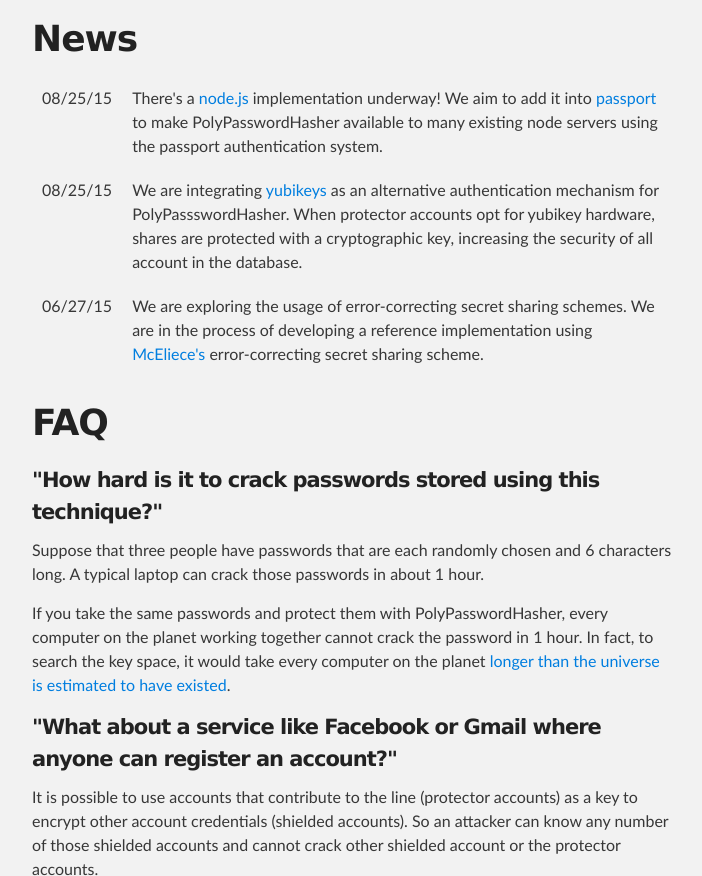
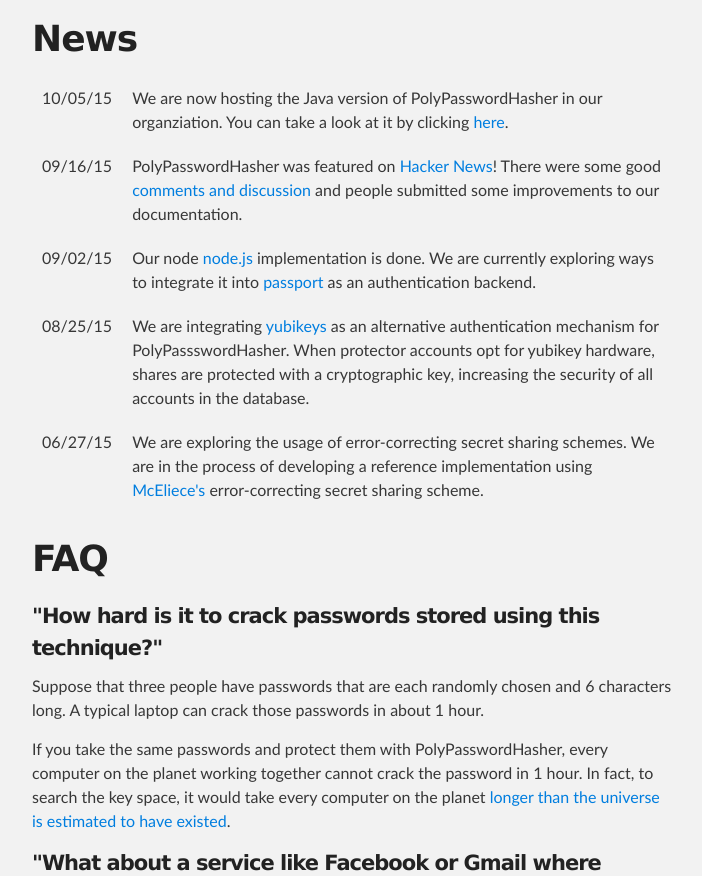
Before and after one commit to PolyPasswordHasher/PolyPasswordHasher, a plain HTML site: page index.html in a window 1280 px wide. Shown: the part 881-1757 px from the top of the page, without its empty margins (288-990 px from the left). Drawn offline with Linux system fonts and the light colour scheme.

Commit message:
ENH: update news.

```diff
--- a/index.html
+++ b/index.html
@@ -74,35 +74,76 @@ your password!</p>
 <a name="faq" class="anchor" href="#news"><span class="octicon octicon-link"></span></a>News</h1>
 
 <table >
+
+
     <tr>
-        <td> 08/25/15 </td>
+        <td> 10/05/15 </td>
 
-        <td> There's a <a href="https://nodejs.org">node.js</a> implementation
-            underway! We aim to add it into <a
-        href="https://passportjs.org">passport</a> to make PolyPasswordHasher
-available to many existing node servers using the passport authentication
-system.</td>
+        <td>
+
+            We are now hosting the Java version of PolyPasswordHasher in our
+            organziation. You can take a look at it by clicking <a
+                href="https://github.com/polypasswordhasher/polypasswordhasher-java">here</a>.
+
+        </td>
+
+
+    </tr>
+    <tr>
+
+        <td> 09/16/15 </td>
+
+        <td>
+
+            PolyPasswordHasher was featured on <a href="https://news.ycombinator.com/">Hacker News</a>!
+            There were some good <a href="https://news.ycombinator.com/item?id=10229802">comments and discussion</a>
+            and people submitted some improvements to our documentation.
+
+        </td>
+
+    </tr>
+
+    <tr>
+        <td> 09/02/15 </td>
+
+        <td>
+
+            Our node <a href="https://nodejs.org">node.js</a> implementation is done. We are currently
+            exploring ways to integrate it into <a href="https://passportjs.org">passport</a> as an authentication
+            backend.
+
+        </td>
+
 
     </tr>
 
     <tr>
         <td> 08/25/15 </td>
 
-        <td> We are integrating <a href="https://www.yubico.com/products/yubikey-hardware/"> yubikeys </a> as
-        an alternative authentication mechanism for PolyPassswordHasher. When protector accounts opt for yubikey
-        hardware, shares are protected with a cryptographic key, increasing the security of all account in the
-        database.</td>
+        <td>
+
+            We are integrating <a
+                href="https://www.yubico.com/products/yubikey-hardware/">
+                yubikeys </a> as an alternative authentication mechanism for
+            PolyPassswordHasher. When protector accounts opt for yubikey
+            hardware, shares are protected with a cryptographic key, increasing
+            the security of all accounts in the database.
+
+        </td>
 
     </tr>
     <tr>
 
         <td> 06/27/15 </td>
 
-        <td> We are exploring the usage of error-correcting secret sharing
+        <td>
+            We are exploring the usage of error-correcting secret sharing
             schemes. We are in the process of developing a reference
             implementation using <a
             href="http://www.ifp.illinois.edu/~sarwate/pubs/McEliece81Sharing.pdf">McEliece's
-    </a> error-correcting secret sharing scheme.  </td>
+    </a> error-correcting secret sharing scheme.
+
+        </td>
 
     </tr>
 </table>
```
